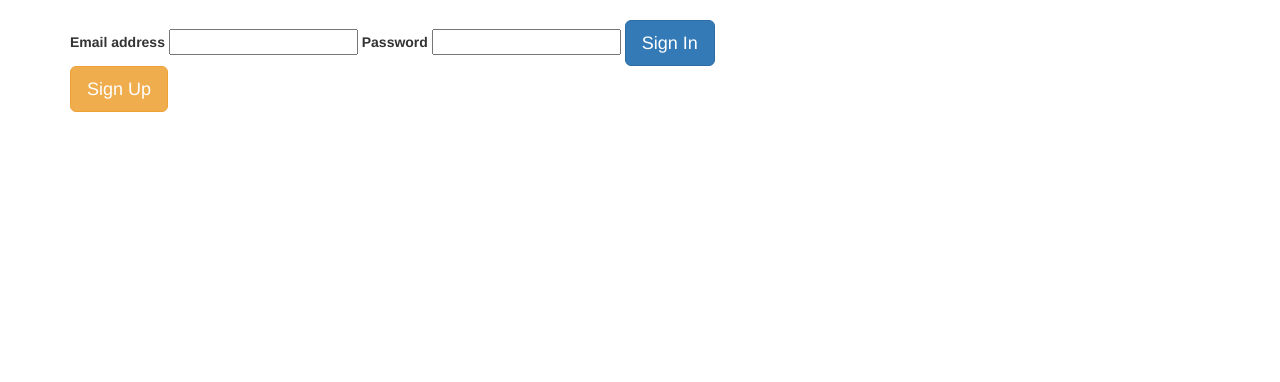
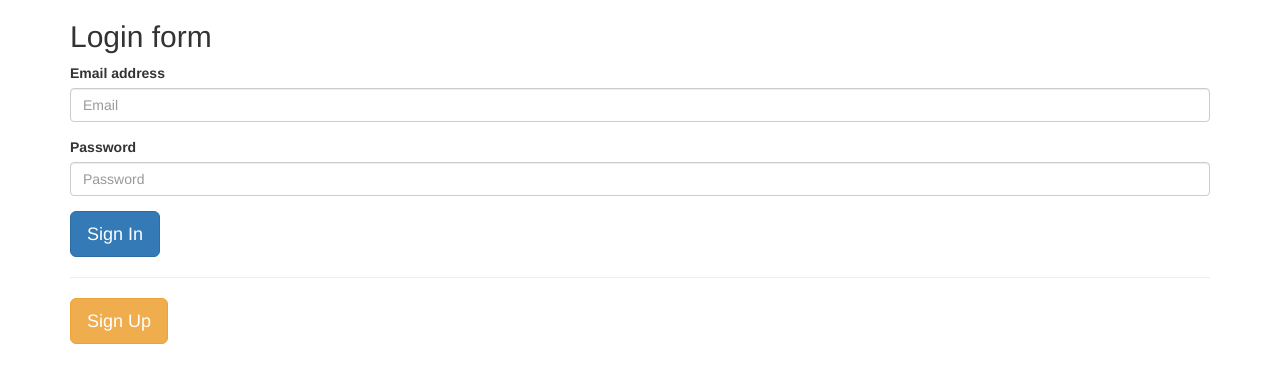
Before and after one commit to eumendoza/signInUpAngularJs, a website: page index.html at #/login in a window 1280 px wide. Drawn offline with nearby package versions, Linux system fonts and the light colour scheme; some packages are replaced by stand-ins of ours.

Commit message:
Se crea la estructura para el registro y lo que faltaba del login

```diff
--- a/scripts/app.js
+++ b/scripts/app.js
@@ -7,8 +7,8 @@ angular.module('registerApp').config(['$routeProvider', function($routeProvider)
 			controller: 'loginCtrl'
 		})
 		.when('/register', {
-			templateUrl: '',
-			controller: ''
+			templateUrl: 'views/register.html',
+			controller: 'registerCtrl'
 		})
 		.otherwise({
 			redirectTo: '/login'
--- a/scripts/controllers/loginCtrl.js
+++ b/scripts/controllers/loginCtrl.js
@@ -1,3 +1,6 @@
-angular.module('registerApp').controller('loginCtrl', ['$scope', function($scope){
-	$scope.texto = 'Texto';
+angular.module('registerApp').controller('loginCtrl', ['$scope', function($scope) {
+	$scope.user = {};
+	$scope.login = function() {
+
+	};
 }]);
--- a/scripts/controllers/registerCtrl.js
+++ b/scripts/controllers/registerCtrl.js
@@ -0,0 +1,3 @@
+angular.module('registerApp').controller('registerCtrl', ['$scope', function($scope) {
+
+}]);
--- a/views/login.html
+++ b/views/login.html
@@ -1,9 +1,16 @@
-<form class="form-signin">
-	<h2 class="form-signin-heading"></h2>
-	<label for="inputEmail">Email address</label>
-		<input type="email" id="inputEmail" name="inputEmail" required></input>
-	<label for="inputPassword">Password</label>
-		<input type="password" id="inputPassword" name="inputPassword" required></input>
-	<button class="btn btn-lg btn-primary" type="submit"> Sign In</button>
-</form>
-<a href="" class="btn btn-lg btn-warning">Sign Up</a>
+<div class="row center-block">
+	<h2>Login form</h2>
+	<form>
+		<div class="form-group">
+	    	<label for="exampleInputEmail1">Email address</label>
+	    	<input type="email" class="form-control" id="exampleInputEmail1" placeholder="Email" required ng-model="user.email">
+	  	</div>
+	  	<div class="form-group">
+		    <label for="exampleInputPassword1">Password</label>
+		    <input type="password" class="form-control" id="exampleInputPassword1" placeholder="Password" required ng-model="user.password">
+	  	</div>
+		<button class="btn btn-lg btn-primary" ng-click="login()"> Sign In</button>
+	</form>
+	<hr></hr>
+	<a href="" class="btn btn-lg btn-warning">Sign Up</a>
+</div>
```
Also changed, not shown: views/register.html (added, +20 -0 lines).
